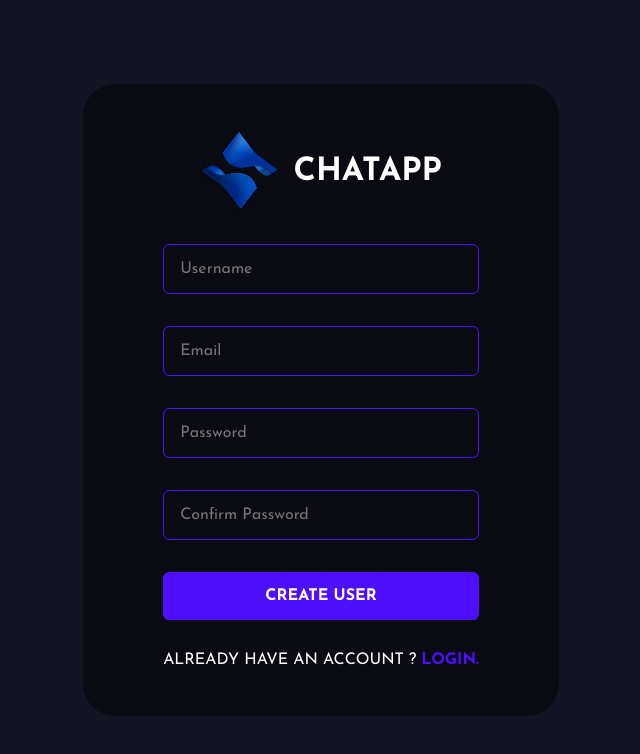
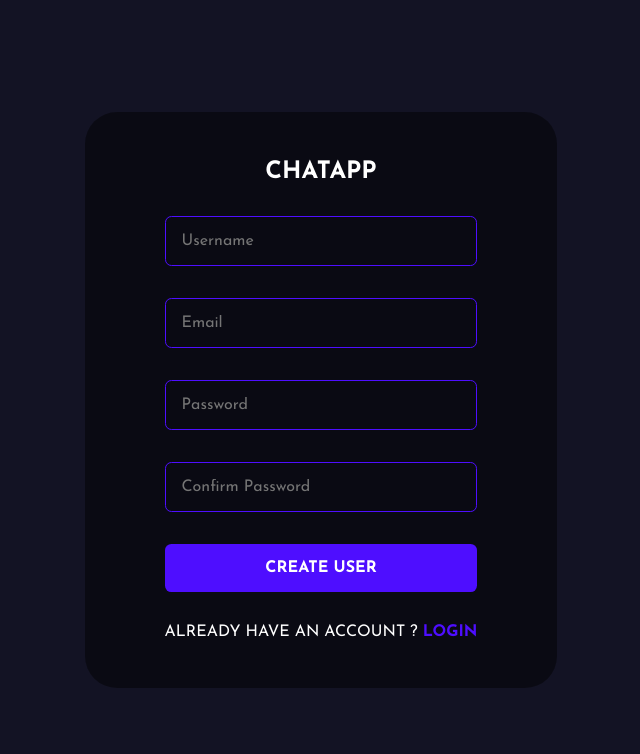
Before and after one commit to malekkselmi/ChatApp, a React (Create React App) app in the folder frontend/: page /register in a window 1280 px wide. Shown: the top 754 px of the page, without its empty margins (319-959 px from the left). Built offline with nearby package versions, Linux system fonts and the light colour scheme; no server answers.

Commit message:
Update Register.js

```diff
--- a/frontend/src/pages/Register.js
+++ b/frontend/src/pages/Register.js
@@ -2,10 +2,9 @@ import React, { useState, useEffect } from "react";
 import axios from "axios";
 import styled from "styled-components";
 import { useNavigate, Link } from "react-router-dom";
-import Logo from "../assets/logo.svg";
 import { ToastContainer, toast } from "react-toastify";
 import "react-toastify/dist/ReactToastify.css";
-import { registerRoute } from "../utils/APIRoutes";
+import { registerRoute } from "../APIRoutes";
 
 export default function Register() {
   const navigate = useNavigate();
@@ -23,14 +22,14 @@ export default function Register() {
     confirmPassword: "",
   });
 
-  useEffect(() => {
+ /* useEffect(() => {
     if (localStorage.getItem(process.env.REACT_APP_LOCALHOST_KEY)) {
       navigate("/");
     }
-  }, []);
+  }, []); */
 
-  const handleChange = (event) => {
-    setValues({ ...values, [event.target.name]: event.target.value });
+  const handleChange = (e) => {
+    setValues({ ...values, [e.target.name]: e.target.value });
   };
 
   const handleValidation = () => {
@@ -61,8 +60,8 @@ export default function Register() {
     return true;
   };
 
-  const handleSubmit = async (event) => {
-    event.preventDefault();
+  const handleSubmit = async (e) => {
+    e.preventDefault();
     if (handleValidation()) {
       const { email, username, password } = values;
       const { data } = await axios.post(registerRoute, {
@@ -79,7 +78,7 @@ export default function Register() {
           process.env.REACT_APP_LOCALHOST_KEY,
           JSON.stringify(data.user)
         );
-        navigate("/");
+        navigate("/setavatar");
       }
     }
   };
@@ -87,11 +86,8 @@ export default function Register() {
   return (
     <>
       <FormContainer>
-        <form action="" onSubmit={(event) => handleSubmit(event)}>
-          <div className="brand">
-            <img src={Logo} alt="logo" />
-            <h1>chatapp</h1>
-          </div>
+        <form action="" onSubmit={ handleSubmit}>
+         <h2>chatapp</h2>
           <input
             type="text"
             placeholder="Username"
@@ -118,7 +114,7 @@ export default function Register() {
           />
           <button type="submit">Create User</button>
           <span>
-            Already have an account ? <Link to="/login">Login.</Link>
+            Already have an account ? <Link to="/login">Login</Link>
           </span>
         </form>
       </FormContainer>
@@ -136,19 +132,12 @@ const FormContainer = styled.div`
   gap: 1rem;
   align-items: center;
   background-color: #131324;
-  .brand {
-    display: flex;
-    align-items: center;
-    gap: 1rem;
-    justify-content: center;
-    img {
-      height: 5rem;
-    }
-    h1 {
+
+    h2 {
       color: white;
       text-transform: uppercase;
+      text-align: center
     }
-  }
 
   form {
     display: flex;
```
